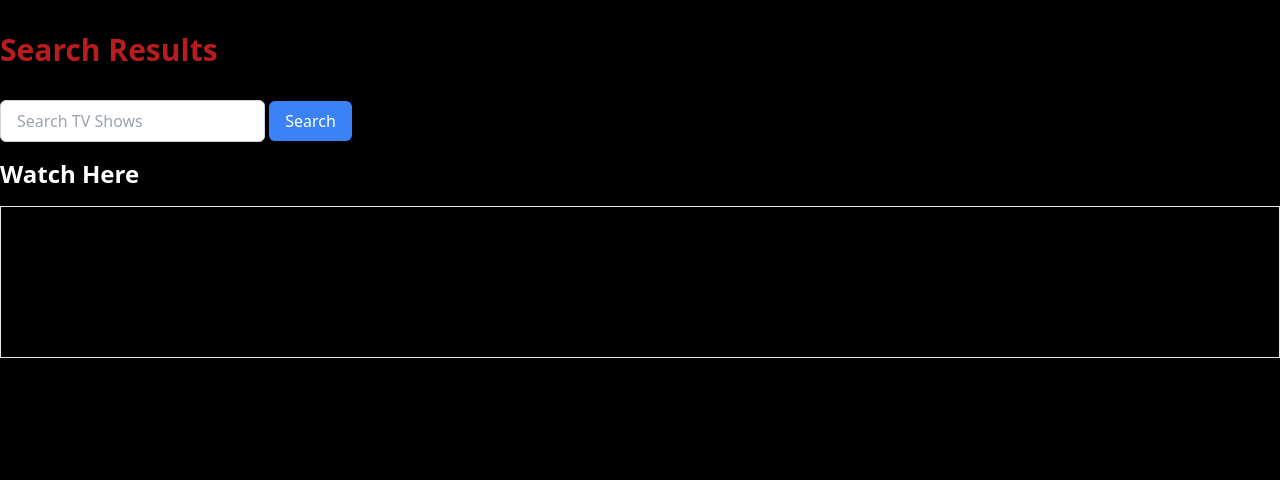
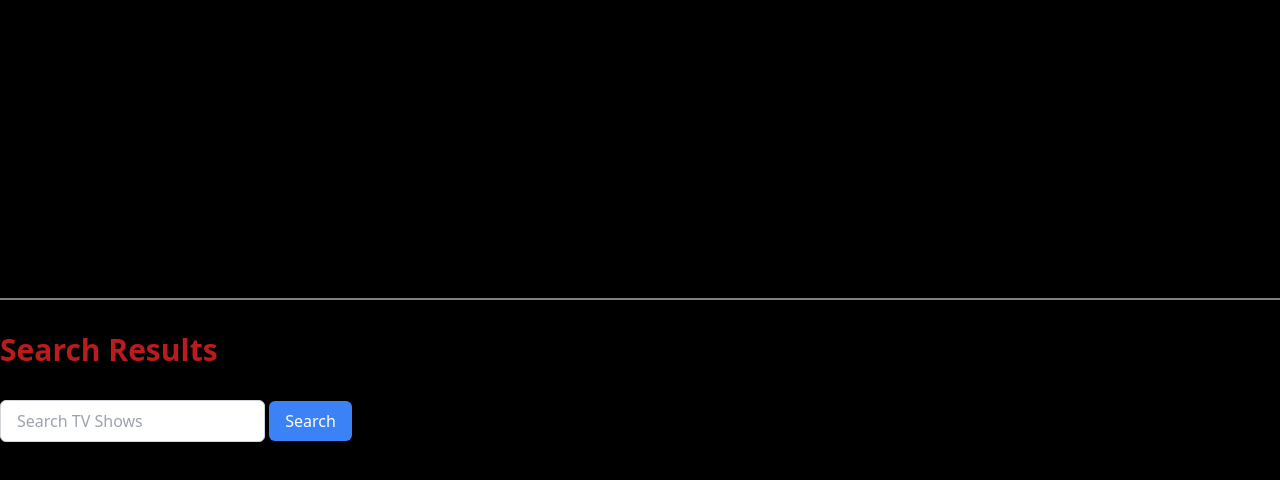
Before and after one commit to MUSTAFA-A-KHAN/FlixSpot, a plain HTML site: page src/search.html in a window 1280 px wide. Drawn offline with Linux system fonts and the light colour scheme.

Commit message:
feat: add the Iframe player for better visualisation

```diff
--- a/src/search.html
+++ b/src/search.html
@@ -8,12 +8,38 @@
         integrity="sha384-ujb1lZYygJmzgSwoxRggbCHcjc0rB2XoQrxeTUQyRjrOnlCoYta87iKBWq3EsdM2"
         crossorigin="anonymous"></script>
     <link href="/FlixSpot/styles/output.css" rel="stylesheet">
+    <style>
+        /* Ensure the iframe stays visible */
+        #videoContainer {
+            width: 100%;
+            height: 300px; /* Adjust height as needed */
+            background-color: black;
+            display: flex;
+            justify-content: center;
+            align-items: center;
+            border-bottom: 2px solid gray;
+        }
+
+        #videoFrame {
+            width: 80%;
+            height: 100%;
+            border: none;
+        }
+    </style>
 </head>
 <body class="bg-black">
+
+    <!-- Navbar -->
     <header>
         <div hx-get="navbar/navbar.html" hx-trigger="load" hx-target="this"></div>
     </header>
 
+    <!-- Fixed Video Player after Header -->
+    <div id="videoContainer">
+        <iframe id="videoFrame" sandbox="allow-scripts allow-same-origin" frameborder="0" allowfullscreen></iframe>
+    </div>
+
+    <!-- Main Content -->
     <div class="container mx-auto py-8">
         <h1 class="text-3xl font-bold mb-8 text-red-700">Search Results</h1>
 
@@ -26,12 +52,6 @@
         <!-- Search Results -->
         <div id="searchResults" class="grid grid-cols-1 md:grid-cols-2 lg:grid-cols-3 gap-4">
             <!-- Search results will be loaded here -->
-        </div>
-
-        <!-- Embedded Player -->
-        <div class="mt-8">
-            <h2 class="text-2xl font-bold text-white mb-4">Watch Here</h2>
-            <iframe id="videoFrame" class="w-full h-96 border border-gray-500" src="" frameborder="0" allowfullscreen></iframe>
         </div>
     </div>
 
```
